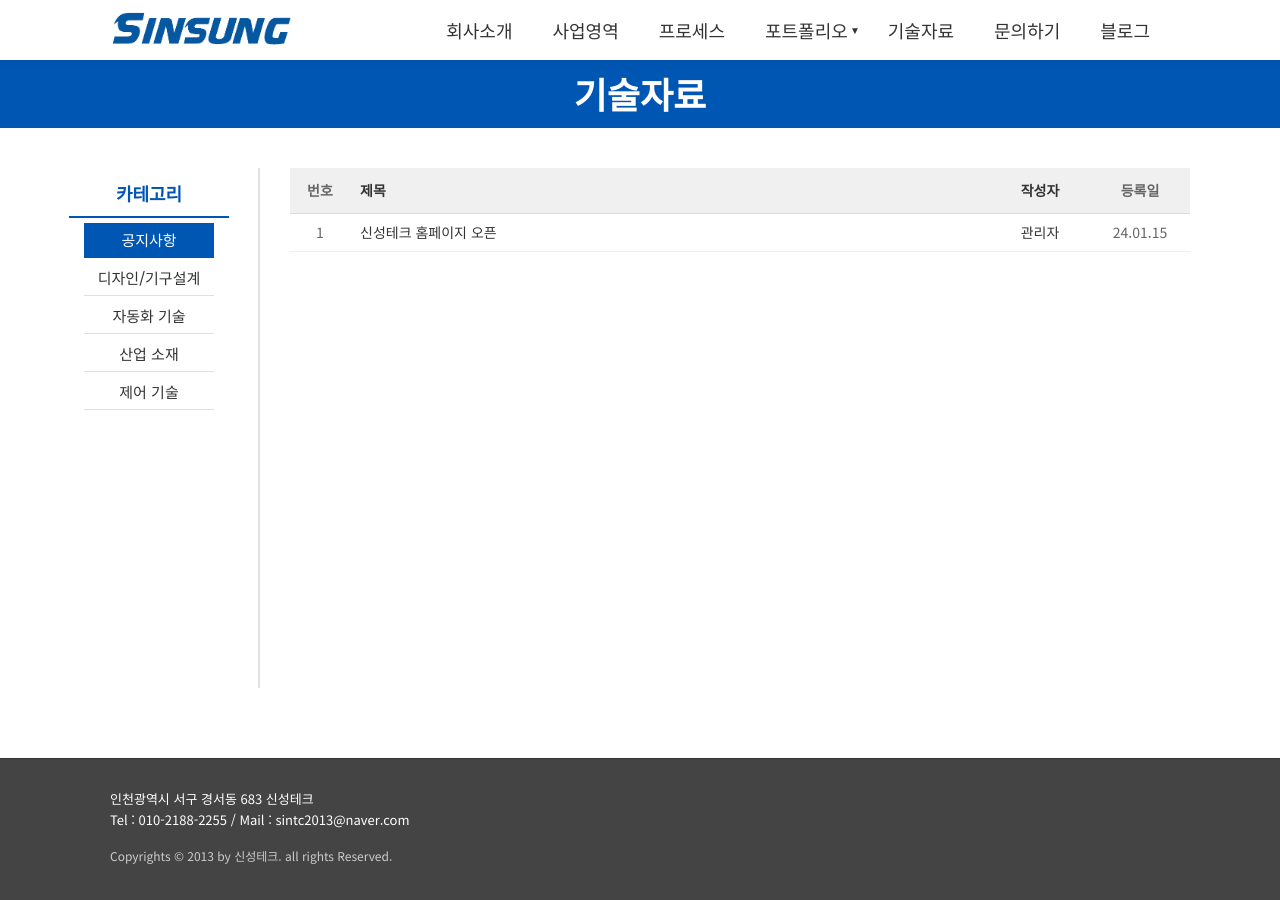
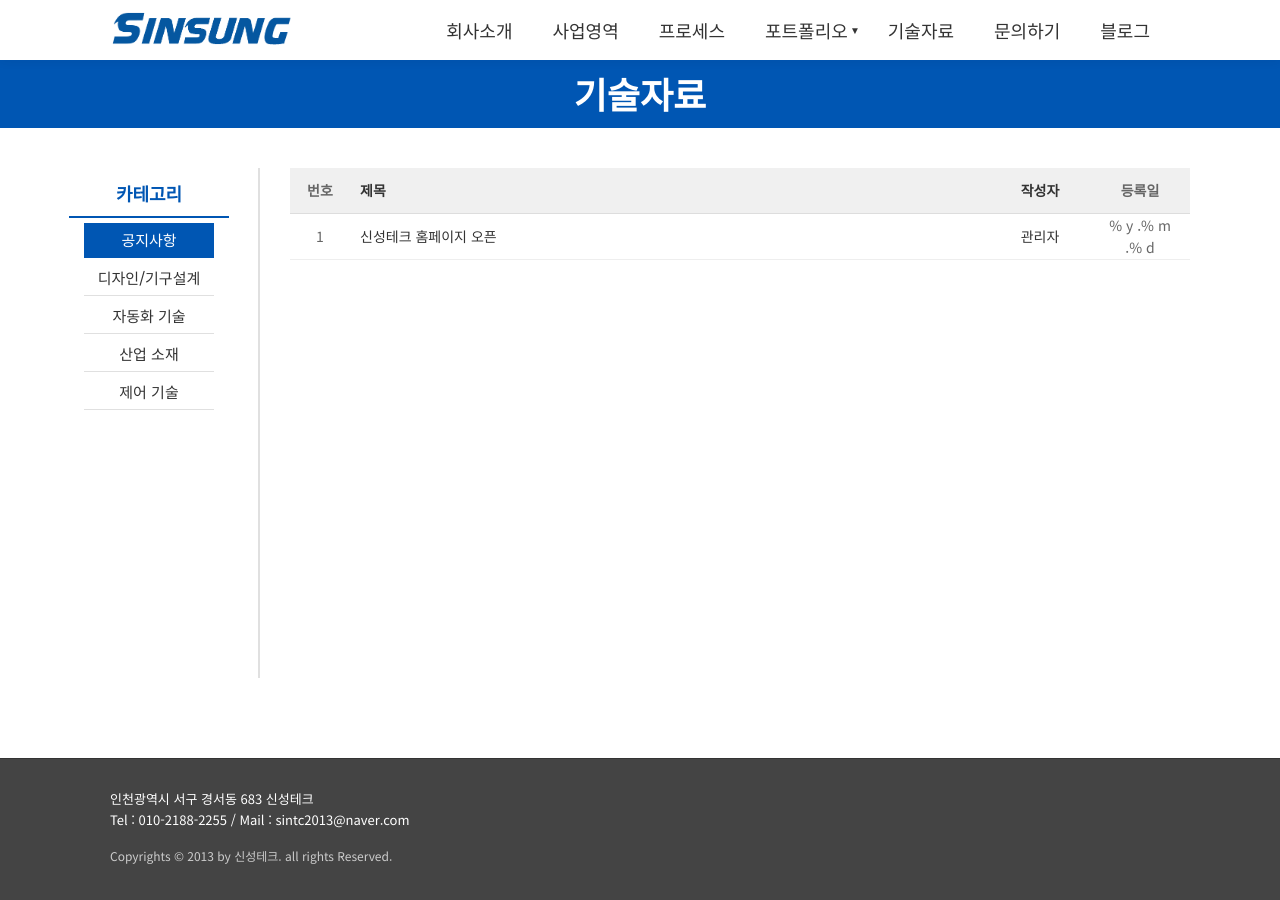
Before and after one commit to desert32-hash/Sintc2013, a Jekyll site: the page built from tech.html, in a window 1280 px wide. Built offline with Jekyll 4.4.1, drawn with Linux system fonts in a browser that asks for light colours.

Commit message:
Add files via upload

```diff
--- a/tech.html
+++ b/tech.html
@@ -5,6 +5,7 @@
 
 <!DOCTYPE html>
 <html lang="ko">
+
 <head>
     <meta charset="UTF-8">
     <meta name="viewport" content="width=device-width, initial-scale=1.0">
@@ -20,14 +21,17 @@
             .desktop-only {
                 display: none !important;
             }
+
             .mobile-only {
                 display: block !important;
             }
         }
+
         @media (min-width: 769px) {
             .desktop-only {
                 display: block !important;
             }
+
             .mobile-only {
                 display: none !important;
             }
@@ -56,7 +60,7 @@
             flex-shrink: 0;
             border-right: 2px solid #e0e0e0;
             padding-right: 20px;
-            height: 520px;
+            height: 510px;
         }
 
         .tech-sidebar-title {
@@ -161,7 +165,7 @@
 
         .post-table td {
             padding: 0 10px;
-            height: 38px;
+            height: 42px;
             border-bottom: 1px solid #eee;
             font-size: 14px;
             vertical-align: middle;
@@ -278,6 +282,7 @@
         }
     </style>
 </head>
+
 <body>
     <header class="site-header">
         <div class="container header-container">
@@ -417,9 +422,9 @@
                     {
                         title: "{{ post.title | escape }}",
                             category: "{{ post.categories | first }}",
-        date: "{{ post.date | date: "%y-%m-%d" }}",
+                                date: "{{ post.date | date: " % y -% m -% d" }}",
                                     url: "{{ post.url }}"
-    }{% unless forloop.last %},{% endunless %}
+                    } {% unless forloop.last %}, {% endunless %}
                     {% endfor %}
 ];
 
@@ -529,13 +534,14 @@
     <!-- NAVER ADS CONVERSION TRACKING -->
     <script type="text/javascript" src="//wcs.naver.net/wcslog.js"></script>
     <script type="text/javascript">
-    if (!wcs_add) var wcs_add={};
+        if (!wcs_add) var wcs_add = {};
         wcs_add["wa"] = "s_2cb9ea2491f7";
-    if (!_nasa) var _nasa={};
-    if(window.wcs){
+        if (!_nasa) var _nasa = {};
+        if (window.wcs) {
             wcs.inflow();
             wcs_do();
         }
     </script>
 </body>
+
 </html>
```
Lines whose indentation alone changed are shown as unchanged.
